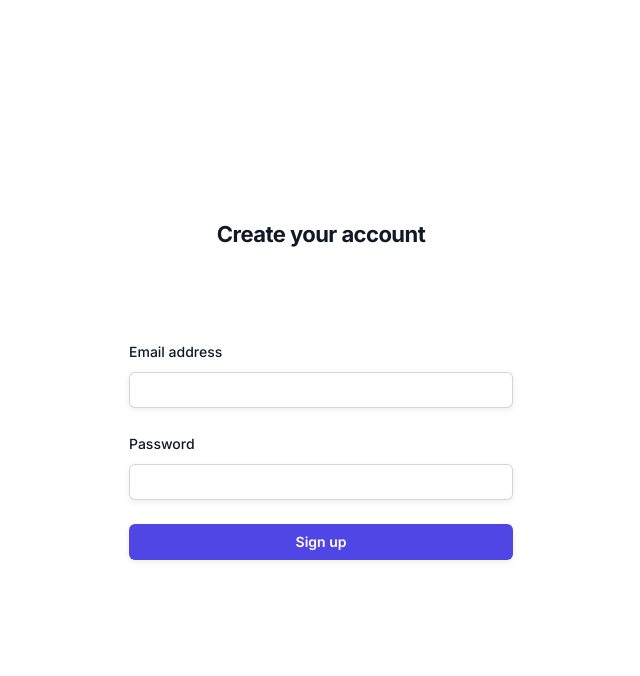
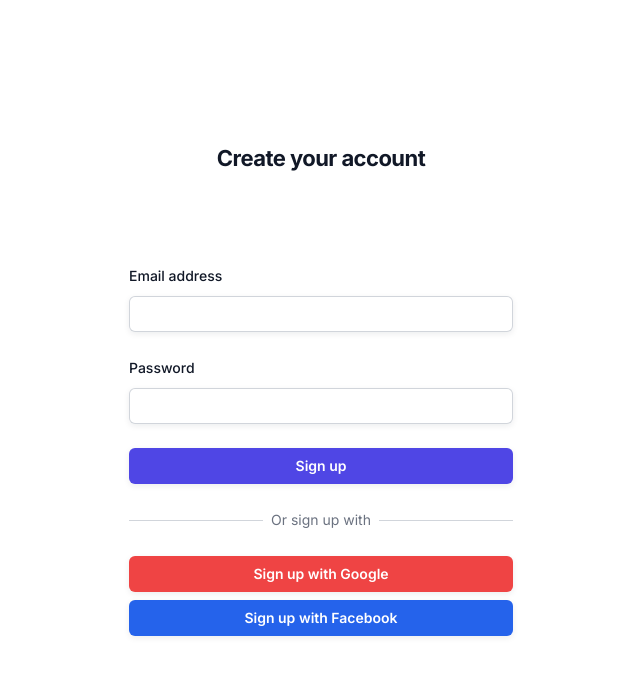
Before and after one commit to shonhartman/mobility-blueprint, a Next.js app: page /sign-up in a window 1280 px wide. Shown: the top 676 px of the page, without its empty margins (319-959 px from the left). Built offline with nearby package versions, Linux system fonts and the light colour scheme; no server answers; a web font is replaced by a local one.

Commit message:
feat: added google and facebook sign up buttons with separator on sign up page

```diff
--- a/src/components/auth/SignUp.tsx
+++ b/src/components/auth/SignUp.tsx
@@ -1,53 +1,96 @@
-'use client';
-import { useState } from 'react';
-import { getAuth, createUserWithEmailAndPassword } from "firebase/auth";
-import { app } from '../../../services/firebase';
+'use client'
+import { useState } from 'react'
+import {
+  getAuth,
+  createUserWithEmailAndPassword,
+  signInWithEmailAndPassword,
+  GoogleAuthProvider,
+  FacebookAuthProvider,
+  signInWithPopup,
+} from 'firebase/auth'
+import { app } from '../../../services/firebase'
 
-const auth = getAuth(app);
+const auth = getAuth(app)
+const googleProvider = new GoogleAuthProvider()
+const facebookProvider = new FacebookAuthProvider()
 
 export default function SignUp() {
-    const [email, setEmail] = useState('');
-    const [password, setPassword] = useState('');
-    const [error, setError] = useState('');
-    const [success, setSuccess] = useState(false);
+  const [email, setEmail] = useState('')
+  const [password, setPassword] = useState('')
+  const [error, setError] = useState('')
+  const [success, setSuccess] = useState(false)
 
   const handleSubmit = async (e: React.FormEvent<HTMLFormElement>) => {
-        e.preventDefault();
-        setError('');
-        setSuccess(false);
+    e.preventDefault()
+    setError('')
+    setSuccess(false)
 
     if (!email || !password) {
-            setError("Please enter both email and password");
-            return;
+      setError('Please enter both email and password')
+      return
     }
 
     try {
-            const userCredential = await createUserWithEmailAndPassword(auth, email, password);
-            setSuccess(true);
+      const userCredential = await createUserWithEmailAndPassword(
+        auth,
+        email,
+        password,
+      )
+      setSuccess(true)
       // Clear form fields after successful sign-up
-            setEmail('');
-            setPassword('');
+      setEmail('')
+      setPassword('')
     } catch (error: unknown) {
       if (error instanceof Error) {
-                console.error("Sign-up error:", error);
+        console.error('Sign-up error:', error)
         if ('code' in error && typeof error.code === 'string') {
           if (error.code === 'auth/email-already-in-use') {
-                        setError("An account with this email already exists");
+            setError('An account with this email already exists')
           } else if (error.code === 'auth/weak-password') {
-                        setError("Password should be at least 6 characters");
+            setError('Password should be at least 6 characters')
           } else {
-                        setError(error.message);
+            setError(error.message)
           }
         } else {
-                    setError("An unexpected error occurred");
+          setError('An unexpected error occurred')
         }
       } else {
-                setError("An unexpected error occurred");
+        setError('An unexpected error occurred')
       }
     }
-    };
+  }
 
-    console.log("Success:", success);
+  console.log('Success:', success)
+
+  const handleGoogleSignIn = async () => {
+    setError('')
+    setSuccess(false)
+    try {
+      await signInWithPopup(auth, googleProvider)
+      setSuccess(true)
+    } catch (error: unknown) {
+      if (error instanceof Error) {
+        setError(error.message)
+      } else {
+        setError('An unexpected error occurred during Google sign-in')
+      }
+    }
+  }
+
+  const handleFacebookSignIn = async () => {
+    setError('')
+    setSuccess(false)
+    try {
+      await signInWithPopup(auth, facebookProvider)
+      setSuccess(true)
+    } catch (error: unknown) {
+      if (error instanceof Error) {
+        setError(error.message)
+      } else {
+        setError('An unexpected error occurred during Facebook sign-in')
+      }
+    }
+  }
 
   return (
     <div className="flex min-h-full flex-1 flex-col justify-center py-12 sm:px-6 lg:px-8">
@@ -58,15 +101,22 @@
       </div>
 
       <div className="mt-10 sm:mx-auto sm:w-full sm:max-w-[480px]">
-                <div className="bg-white px-6 py-12 shadow sm:rounded-lg sm:px-12">
+        <div className="shadow bg-white px-6 py-12 sm:rounded-lg sm:px-12">
           {success && (
-                        <div className="p-4 mb-4 text-sm text-green-800 rounded-lg bg-green-50" role="alert">
-                            <span className="font-medium">Success!</span> Your account has been created.
+            <div
+              className="mb-4 rounded-lg bg-green-50 p-4 text-sm text-green-800"
+              role="alert"
+            >
+              <span className="font-medium">Success!</span> Your account has
+              been created.
             </div>
           )}
           <form onSubmit={handleSubmit} className="space-y-6">
             <div>
-                            <label htmlFor="email" className="block text-sm font-medium leading-6 text-gray-900">
+              <label
+                htmlFor="email"
+                className="block text-sm font-medium leading-6 text-gray-900"
+              >
                 Email address
               </label>
               <div className="mt-2">
@@ -84,7 +134,10 @@
             </div>
 
             <div>
-                            <label htmlFor="password" className="block text-sm font-medium leading-6 text-gray-900">
+              <label
+                htmlFor="password"
+                className="block text-sm font-medium leading-6 text-gray-900"
+              >
                 Password
               </label>
               <div className="mt-2">
@@ -101,7 +154,7 @@
               </div>
             </div>
 
-                        {error && <p className="text-red-500 text-sm">{error}</p>}
+            {error && <p className="text-sm text-red-500">{error}</p>}
 
             <div>
               <button
@@ -111,9 +164,35 @@
                 Sign up
               </button>
             </div>
+            {/* Separator */}
+            <div className="relative my-6">
+              <div className="absolute inset-0 flex items-center">
+                <div className="w-full border-t border-gray-300"></div>
+              </div>
+              <div className="relative flex justify-center text-sm">
+                <span className="bg-white px-2 text-gray-500">
+                  Or sign up with
+                </span>
+              </div>
+            </div>
+            {/* Social Sign-In Buttons */}
+            <div className="space-y-2">
+              <button
+                onClick={handleGoogleSignIn}
+                className="flex w-full justify-center rounded-md bg-red-500 px-3 py-1.5 text-sm font-semibold leading-6 text-white shadow-sm hover:bg-red-400 focus-visible:outline focus-visible:outline-2 focus-visible:outline-offset-2 focus-visible:outline-red-600"
+              >
+                Sign up with Google
+              </button>
+              <button
+                onClick={handleFacebookSignIn}
+                className="flex w-full justify-center rounded-md bg-blue-600 px-3 py-1.5 text-sm font-semibold leading-6 text-white shadow-sm hover:bg-blue-500 focus-visible:outline focus-visible:outline-2 focus-visible:outline-offset-2 focus-visible:outline-blue-600"
+              >
+                Sign up with Facebook
+              </button>
+            </div>
           </form>
         </div>
       </div>
     </div>
-    );
+  )
 }
```
Lines whose indentation alone changed are shown as unchanged.
